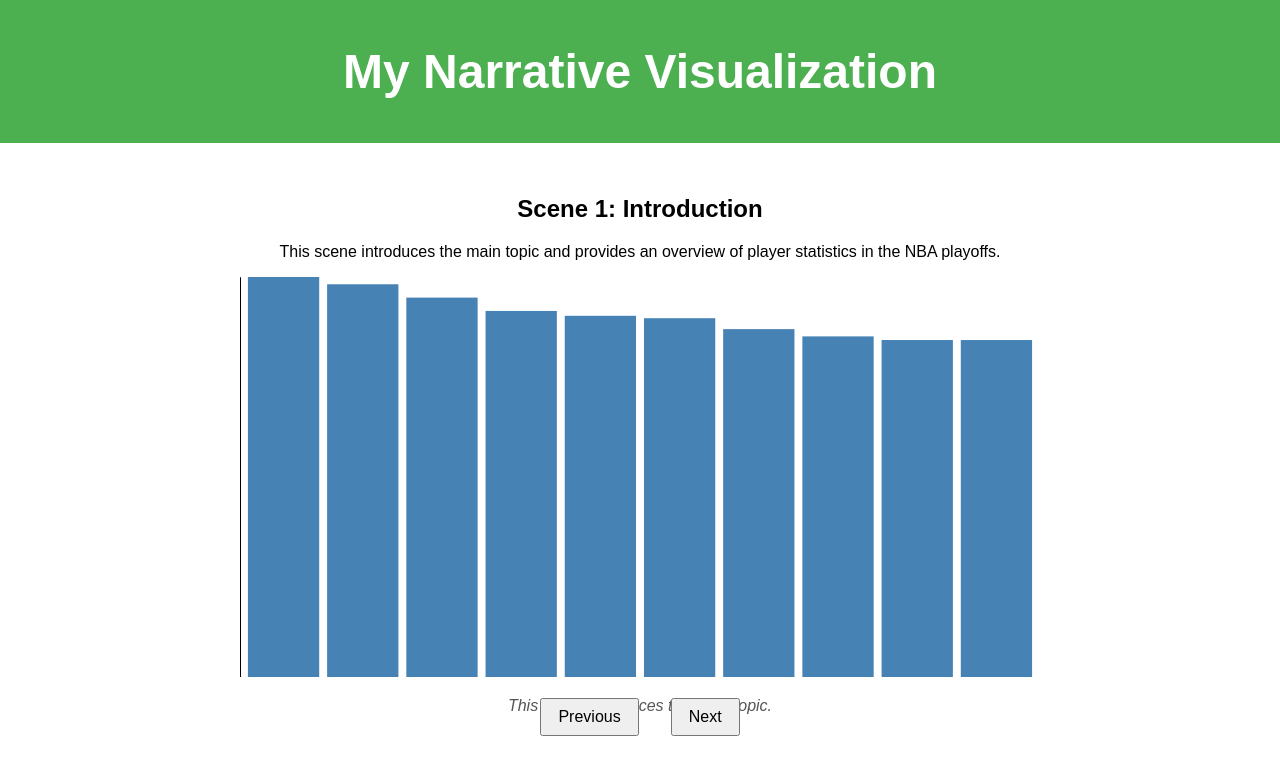
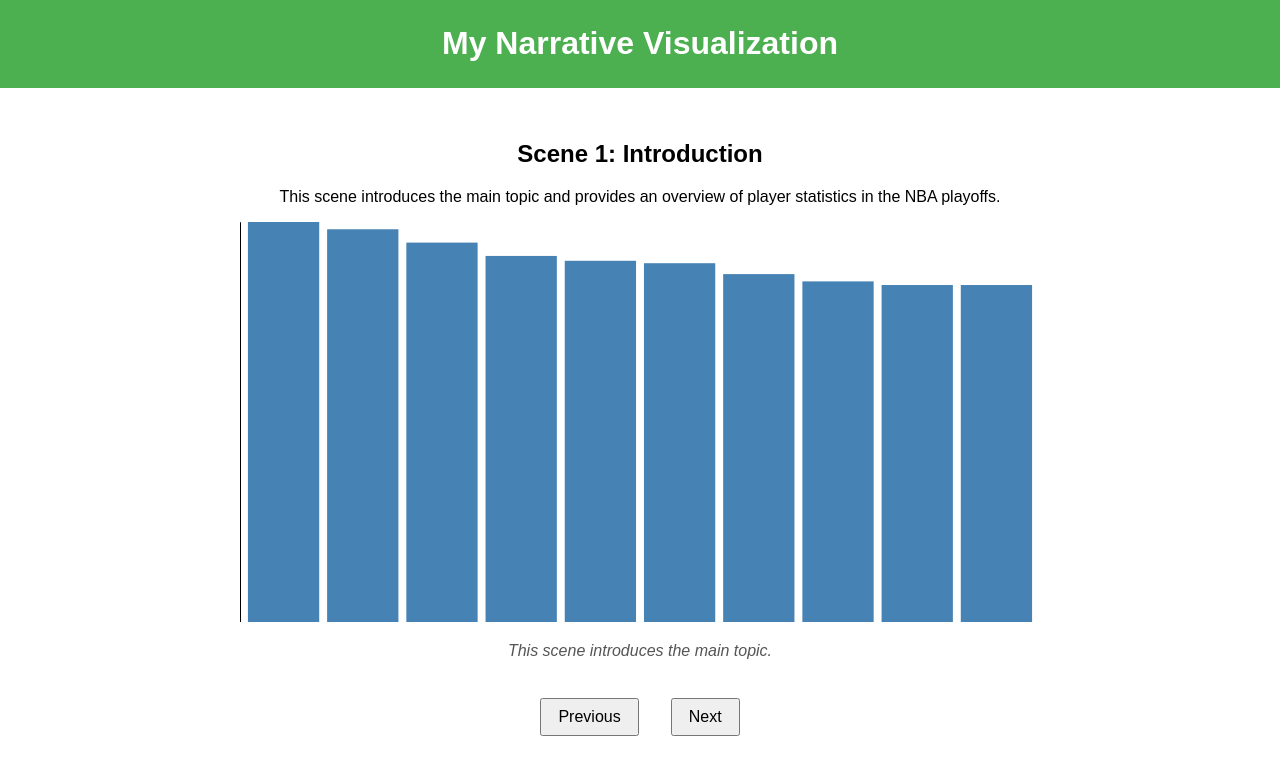
Before and after one commit to vineetrc/narrative-viz, a plain HTML site: page index.html in a window 1280 px wide. Drawn offline with nearby package versions, Linux system fonts and the light colour scheme; files whose address does not match are found by name.

Commit message:
header change

```diff
--- a/styles.css
+++ b/styles.css
@@ -8,8 +8,8 @@ body {
 header {
     background-color: #4CAF50;
     color: white;
-    padding: 0.5em 0; /* Reduced padding to make the header smaller */
-    font-size: 1.5em; /* Adjusted font size */
+    padding: 0.25em 0; /* Reduced padding to make the header smaller */
+    font-size: 1.0em; /* Adjusted font size */
 }
 
 main {
```
